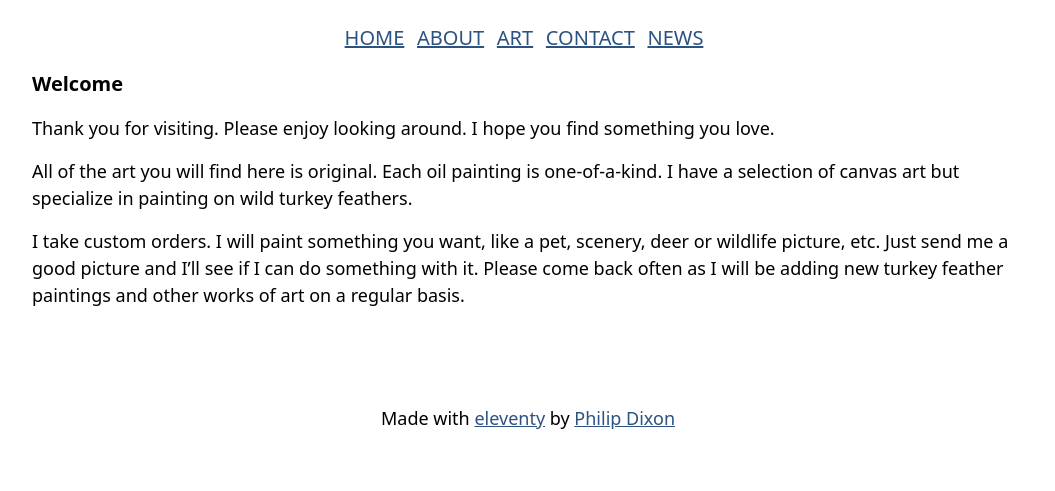
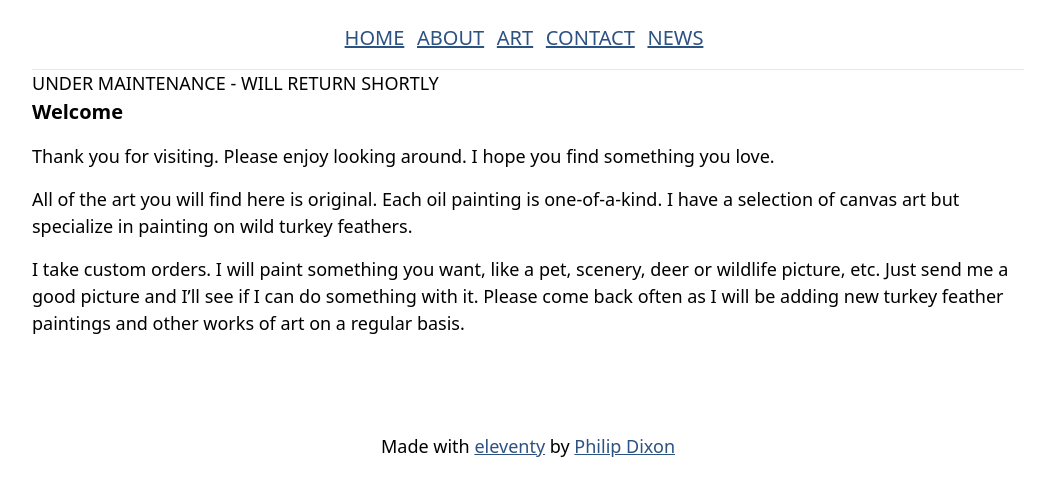
Before and after one commit to dixonge/dwa, an Eleventy site: page index.md in a window 1280 px wide. Shown: the part 309-800 px from the top of the page, without its empty margins (112-1167 px from the left). Built offline with nearby package versions, Linux system fonts and the light colour scheme; Eleventy itself is replaced by a stand-in of ours; files that its build step writes are made by us from their sources.

Commit message:
MAINTENANCE MODE

```diff
--- a/index.md
+++ b/index.md
@@ -3,6 +3,11 @@ author: Philip Dixon
 title: Welcome
 layout: layouts/home.njk
 ---
+
+--------------------------------
+UNDER MAINTENANCE - WILL RETURN SHORTLY
+--------------------------------
+
 # Welcome
 
 Thank you for visiting. Please enjoy looking around. I hope you find something you love.
```
